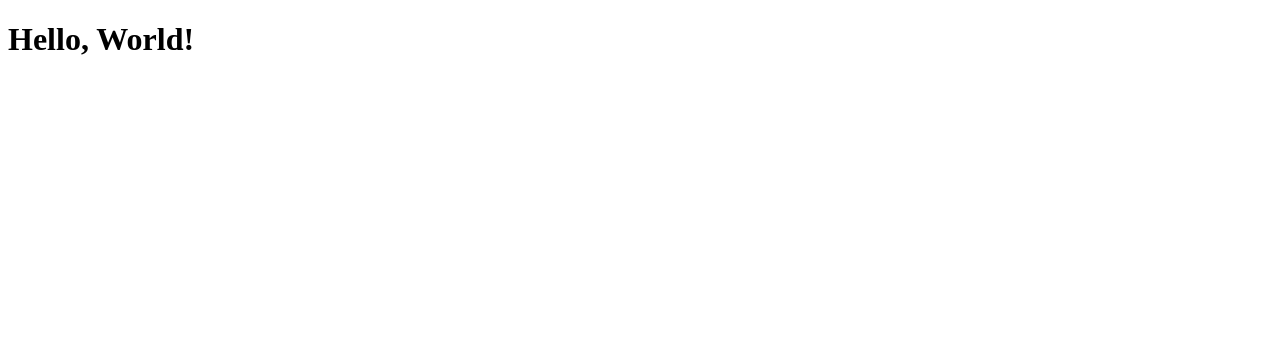
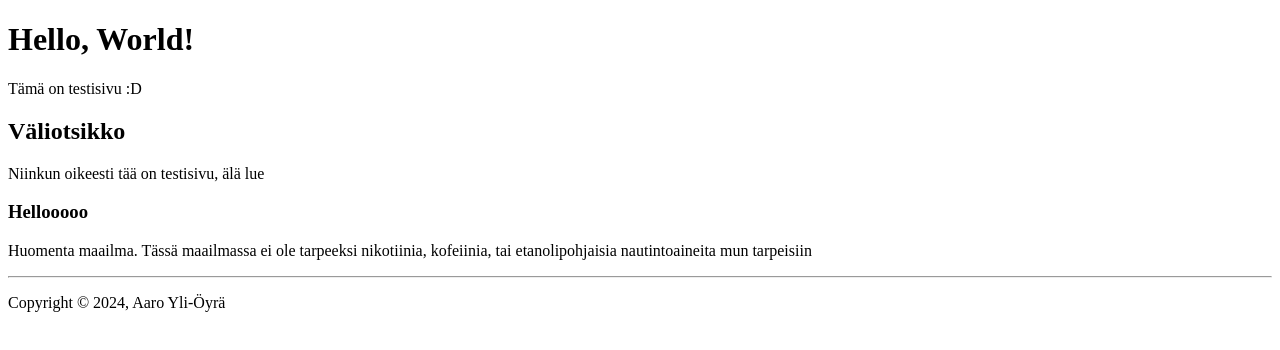
Before and after one commit to aaroylioyra/aaroylioyra.github.io, a plain HTML site: page index.html in a window 1280 px wide. Drawn offline with Linux system fonts and the light colour scheme.

Commit message:
uus commit, responsiivisuus

```diff
--- a/index.html
+++ b/index.html
@@ -9,6 +9,15 @@
 
 <body>
 	<h1>Hello, World!</h1>
+		<p>Tämä on testisivu :D</p>
+	<h2>Väliotsikko</h2>
+		<p>Niinkun oikeesti tää on testisivu, älä lue</p>
+	<h3>Hellooooo</h3>
+		<p>Huomenta maailma. Tässä maailmassa ei ole tarpeeksi nikotiinia, kofeiinia, tai etanolipohjaisia nautintoaineita mun tarpeisiin</p>
+	<hr>
+	<footer>
+		<p>Copyright &copy; 2024, Aaro Yli-Öyrä</p>
+	</footer>
 </body>
 
 </html>
```
